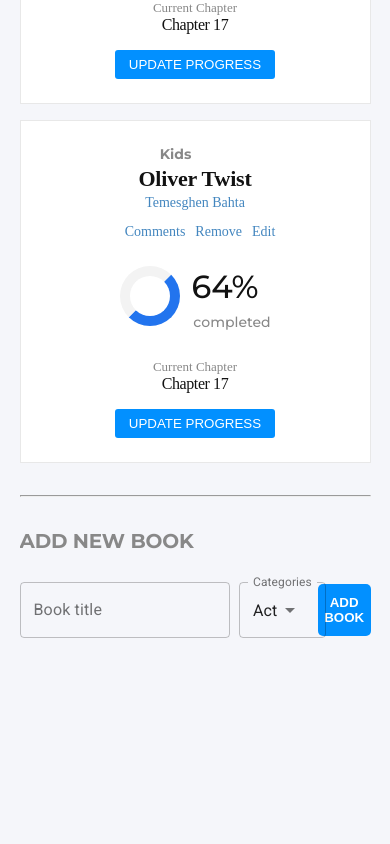
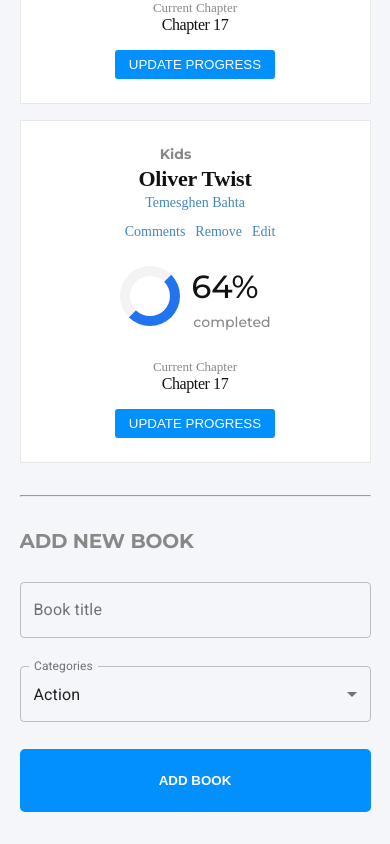
Before and after one commit to temesghentekeste/react-redux-magic-books, a React (Create React App) app: page / in a window 390 px wide. Shown: the part 826-1670 px from the top of the page. Before the commit the page ends 1496 px from the top, so only its background shows below. Built offline with nearby package versions, Linux system fonts and the light colour scheme.

Commit message:
Fix style bug on CategoryFilter

```diff
--- a/src/index.css
+++ b/src/index.css
@@ -257,7 +257,7 @@
 }
 
 .bookFormContainer__form > button {
-  height: 3.2rem;
+  padding: 1.3rem 2rem;
   flex: 0.15;
   background: #0290ff;
   color: var(--white);
@@ -283,7 +283,7 @@
   }
 
   .categoryFilter__left-categories {
-    width: 85% !important;
+    width: 70% !important;
   }
 
   .categoryFilter__right {
@@ -331,6 +331,18 @@
 
   .categoryFilter__left {
     flex-direction: column;
+    align-items: center;
+  }
+
+  .bookFormContainer__form {
+    min-height: 230px;
+    flex-direction: column;
+    justify-content: space-between;
+    align-items: stretch;
+  }
+
+  .bookFormContainer__form > button {
+    margin-top: 1rem;
   }
 }
 
```
